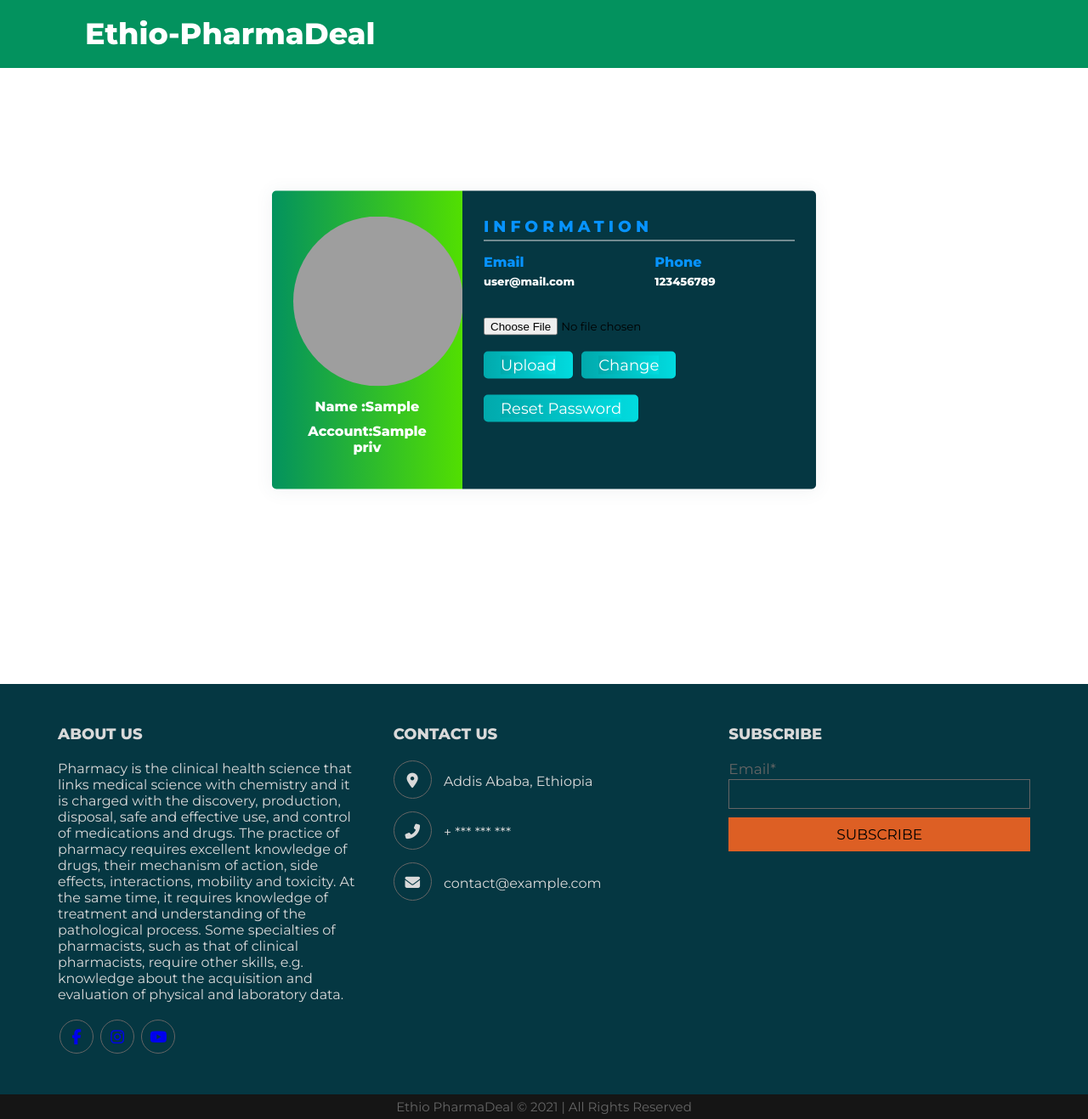
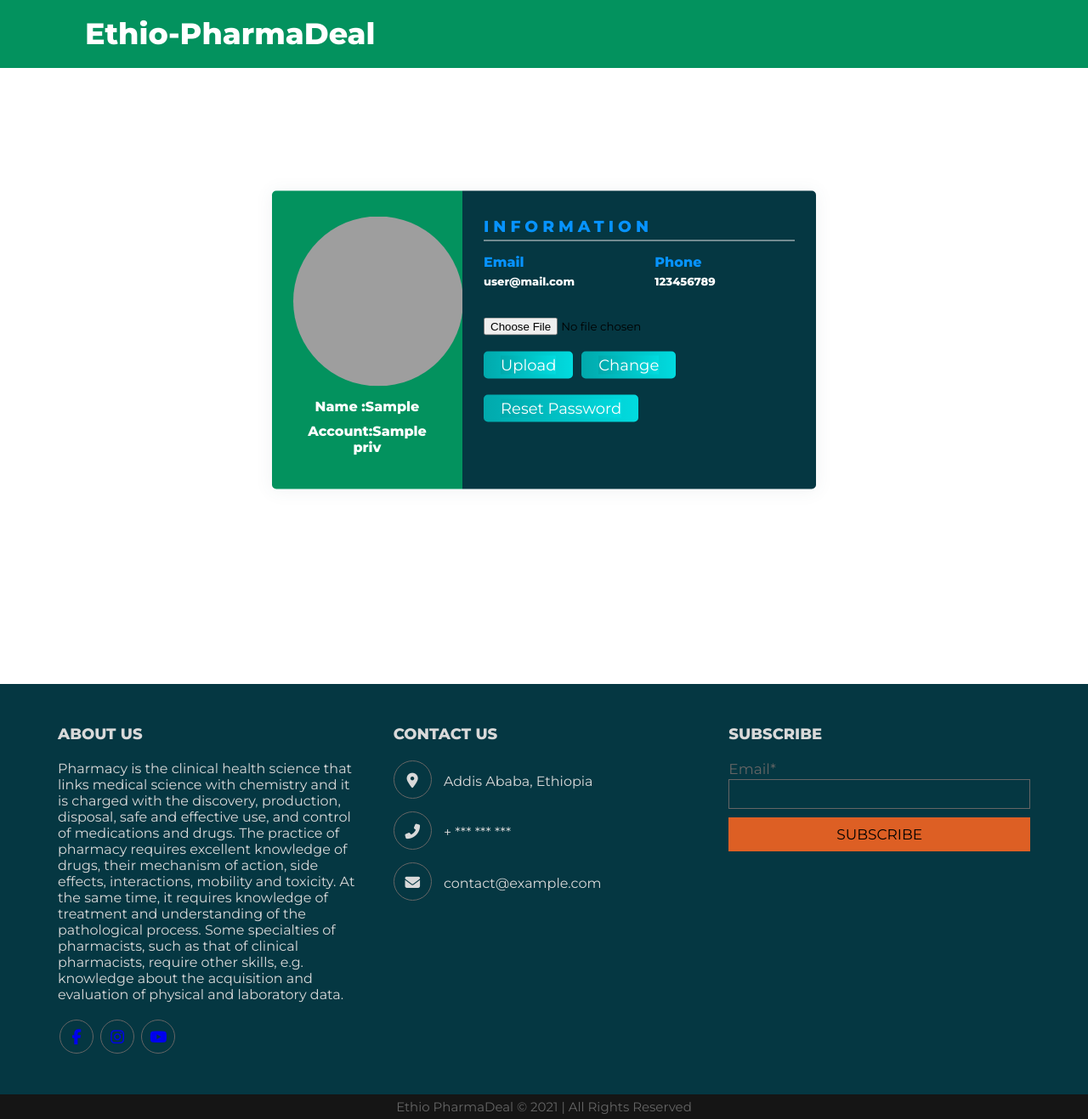
Before and after one commit to NahomTadesse/pharm, a Django app: template templates/Profile.html in a window 1280 px wide. Shown: the whole page at 85% size. Run offline with Django 3.2, Linux system fonts and the light colour scheme; the template is opened without the code that fills it: most values are stand-ins (such as "Sample title", 1, 10 or a date in 2020); some libraries are stand-ins or nearby versions; grey boxes are pictures that could not be loaded.

Commit message:
Update base.css

```diff
--- a/static/css/base.css
+++ b/static/css/base.css
@@ -310,7 +310,7 @@ footer{
 
 .wrapper .left{
   width: 35%;
-  background: linear-gradient(to right,#03925e,#52df01);
+  background: #03925e;
   padding: 30px 25px;
   border-top-left-radius: 5px;
   border-bottom-left-radius: 5px;
```
